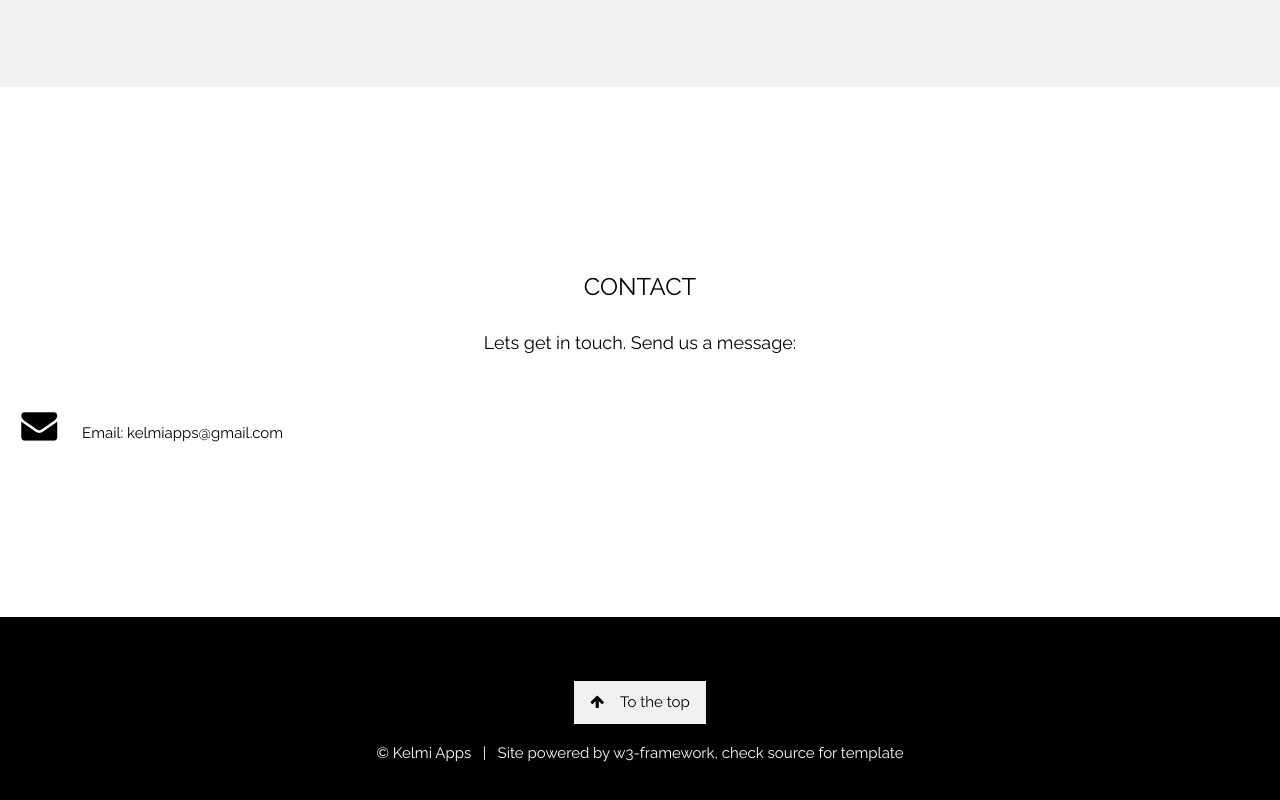
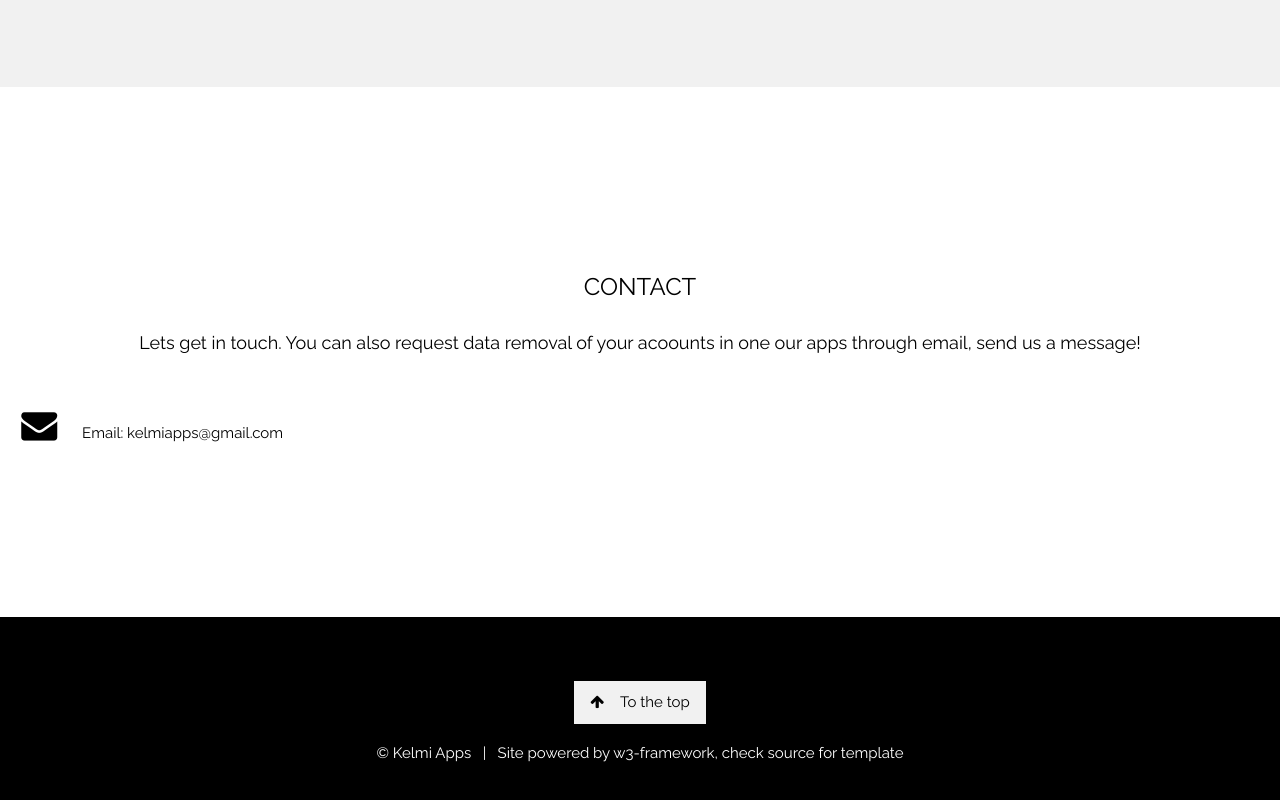
Before and after one commit to kelmiapps/home, a plain HTML site: page index.html in a window 1280 px wide. Shown: the part 4888-5688 px from the top of the page. Drawn offline with nearby package versions, Linux system fonts and the light colour scheme.

Commit message:
added info of data removal

```diff
--- a/index.html
+++ b/index.html
@@ -428,7 +428,7 @@
 <!-- Contact Section -->
 <div class="w3-container" style="padding:128px 16px; margin-top: 40px;" id="contact">
   <h3 class="w3-center">CONTACT</h3>
-  <p class="w3-center w3-large">Lets get in touch. Send us a message:</p>
+  <p class="w3-center w3-large">Lets get in touch. You can also request data removal of your acoounts in one our apps through email, send us a message!</p>
   <div style="margin-top:48px">
     <!--<p><i class="fa fa-map-marker fa-fw w3-xxlarge w3-margin-right"></i> Chicago, US</p>-->
     <!--<p><i class="fa fa-phone fa-fw w3-xxlarge w3-margin-right"></i> Phone: +00 151515</p>-->
```
